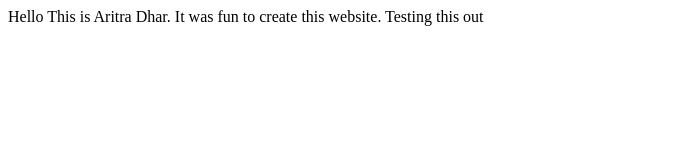
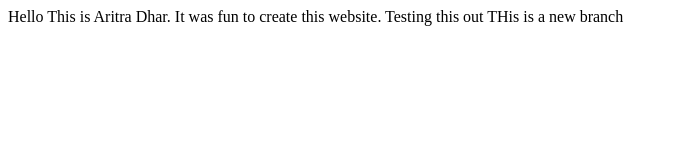
Before and after one commit to aritrodhar/aritra-dhar-repo, a plain HTML site: page index.html in a window 1280 px wide. Shown: the whole page, without its empty margins (0-678 px from the left). Drawn offline with Linux system fonts and the light colour scheme.

Commit message:
Update index.html
New branch

```diff
--- a/index.html
+++ b/index.html
@@ -11,5 +11,6 @@
 
     This is Aritra Dhar. It was fun to create this website. Testing this out
 
+    THis is a new branch
 </body>
 </html>
```
